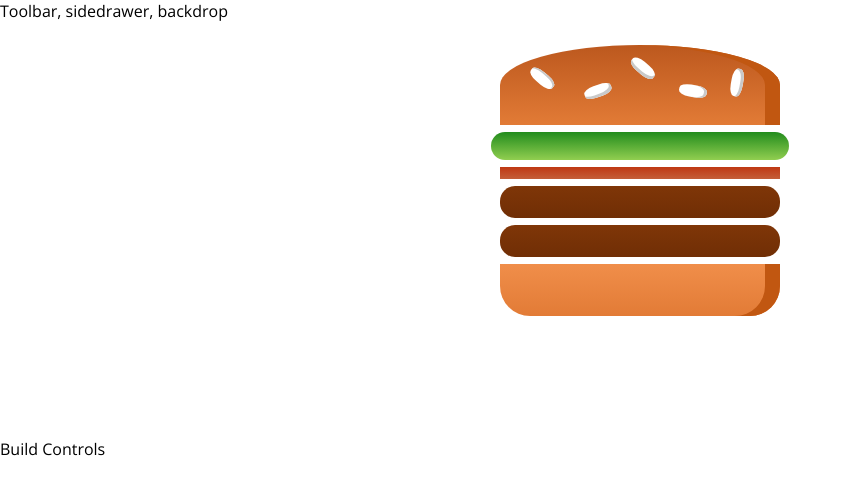
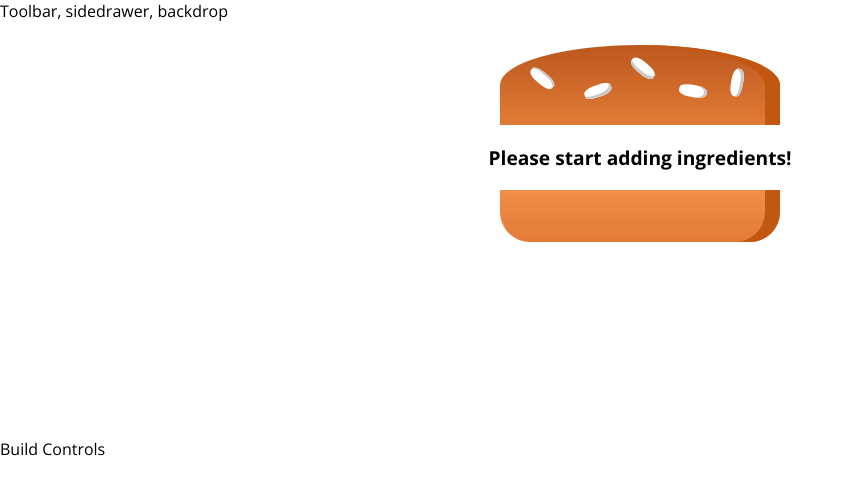
Before and after one commit to mdewree/react-complete-guide, a React app in the folder burger-app/: page / in a window 1280 px wide. Shown: the top 494 px of the page, without its empty margins (0-854 px from the left). Built offline with nearby package versions, Linux system fonts and the light colour scheme.

Commit message:
Calculating the Ingredient Sum Dynamically

```diff
--- a/burger-app/src/components/Burger/Burger.js
+++ b/burger-app/src/components/Burger/Burger.js
@@ -4,9 +4,14 @@
 import classes from './Burger.css';
 
 const burger = (props) => {
-    const transformedIngredients = Object.keys(props.ingredients)
+    let transformedIngredients = Object.keys(props.ingredients)
         .map(igKey => [...Array(props.ingredients[igKey])]
-            .map((_, i) => <BurgerIngredient key={igKey + i} type={igKey} />));
+            .map((_, i) => <BurgerIngredient key={igKey + i} type={igKey} />))
+        .reduce((arr, el) => arr.concat(el), []);
+
+    if (transformedIngredients.length === 0) {
+        transformedIngredients = <p>Please start adding ingredients!</p>
+    }
 
     return (
         <div className={classes.Burger}>
--- a/burger-app/src/containers/BurgerBuilder/BurgerBuilder.js
+++ b/burger-app/src/containers/BurgerBuilder/BurgerBuilder.js
@@ -11,10 +11,10 @@
 
     state = {
         ingredients: {
-            salad: 1,
-            bacon: 1,
+            salad: 0,
+            bacon: 0,
             cheese: 0,
-            meat: 2
+            meat: 0
         }
     };
 
```
